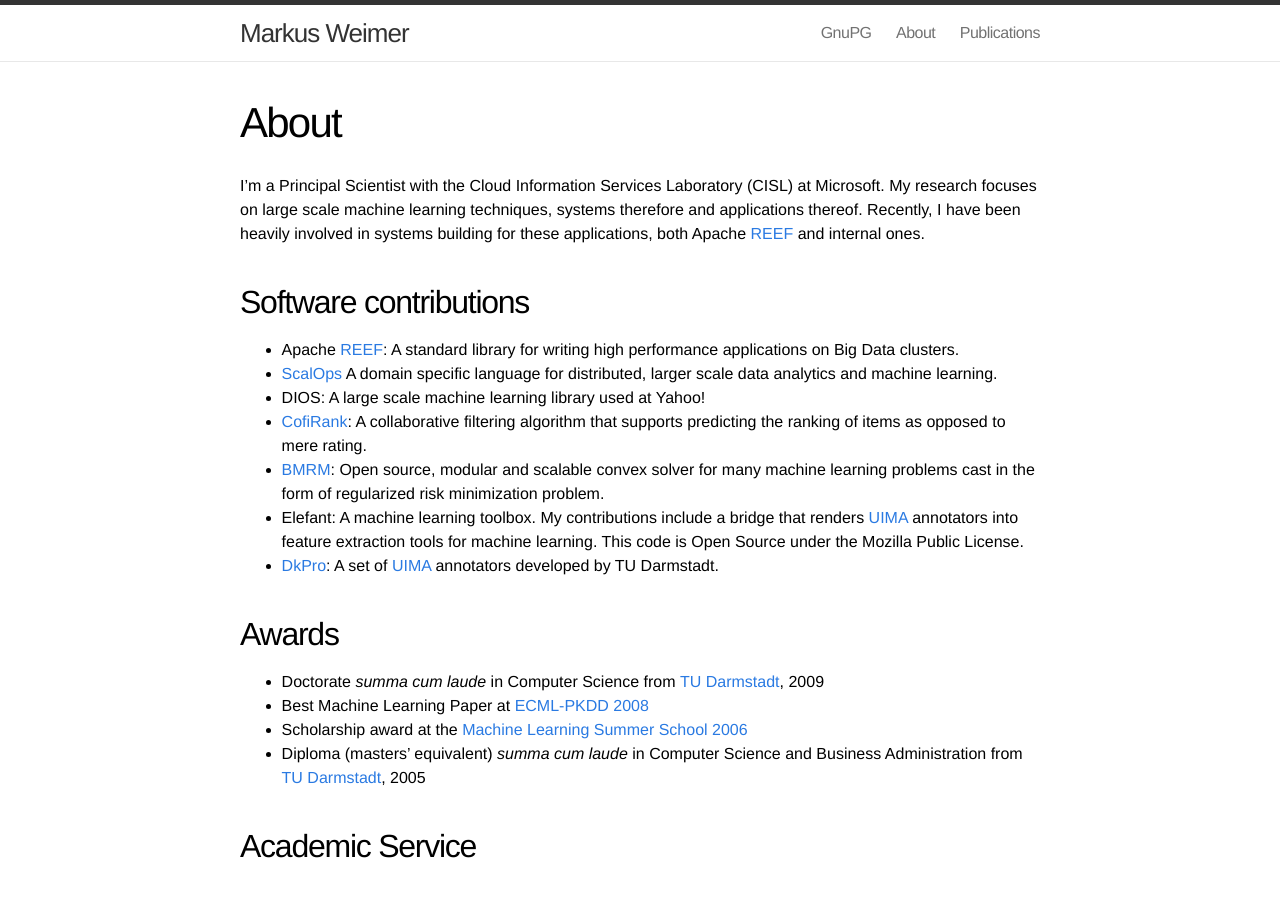
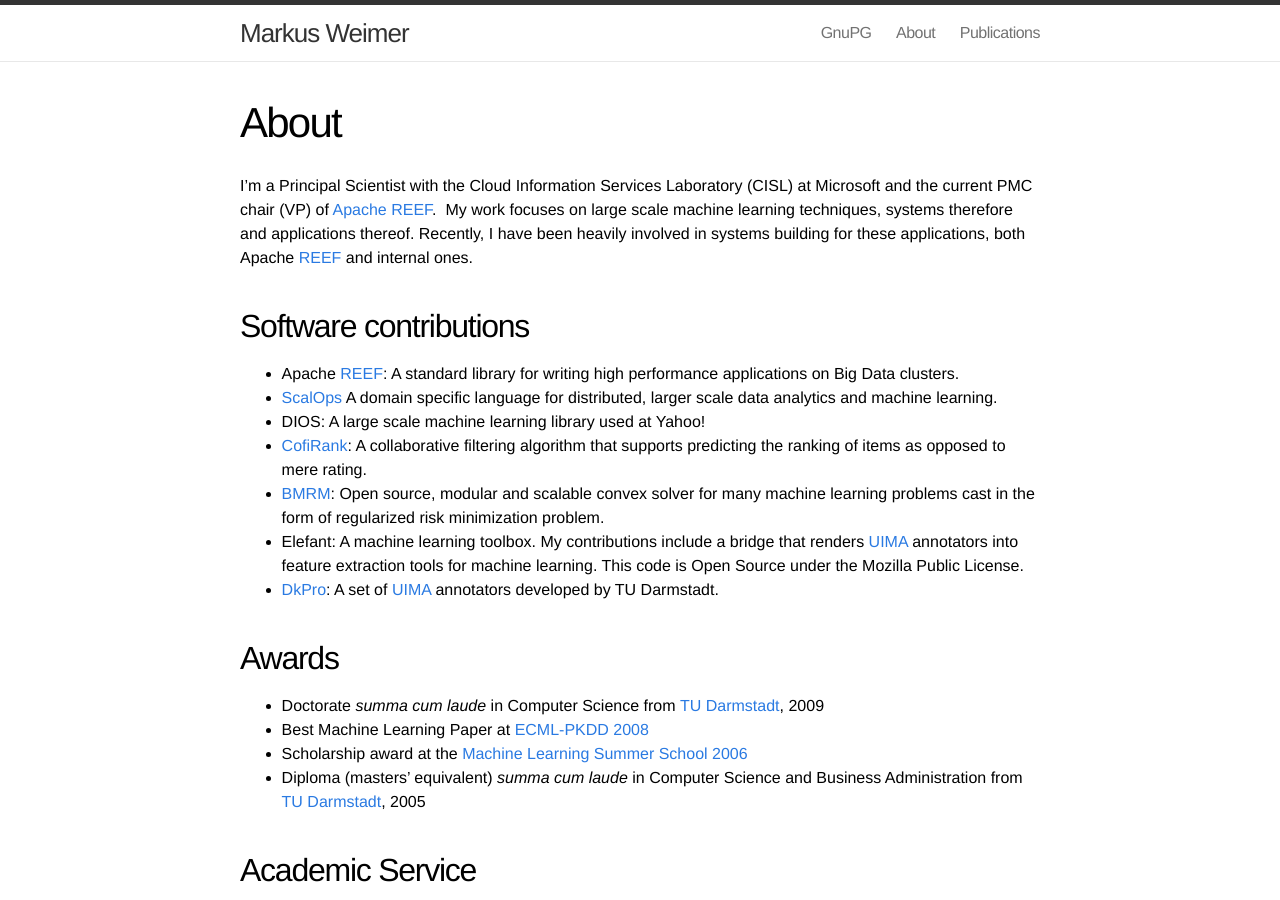
Before and after one commit to markusweimer/markusweimer.github.io, a Jekyll site: the page built from about.md, in a window 1280 px wide and 900 px high. Built offline with Jekyll 4.4.1, drawn with Linux system fonts in a browser that asks for light colours.

Commit message:
Added my Apache affiliation

```diff
--- a/about.md
+++ b/about.md
@@ -5,11 +5,7 @@
 ---
 
 
-I'm a Principal Scientist with the Cloud Information Services Laboratory (CISL)
-at Microsoft. My research focuses on large scale machine learning techniques,
-systems therefore and applications thereof. Recently, I have been heavily
-involved in systems building for these applications, both Apache [REEF] and
-internal ones.
+I'm a Principal Scientist with the Cloud Information Services Laboratory (CISL) at Microsoft and the current PMC chair (VP) of [Apache REEF][REEF].  My work focuses on large scale machine learning techniques, systems therefore and applications thereof. Recently, I have been heavily involved in systems building for these applications, both Apache [REEF] and internal ones.
 
 
 ## Software contributions
```
